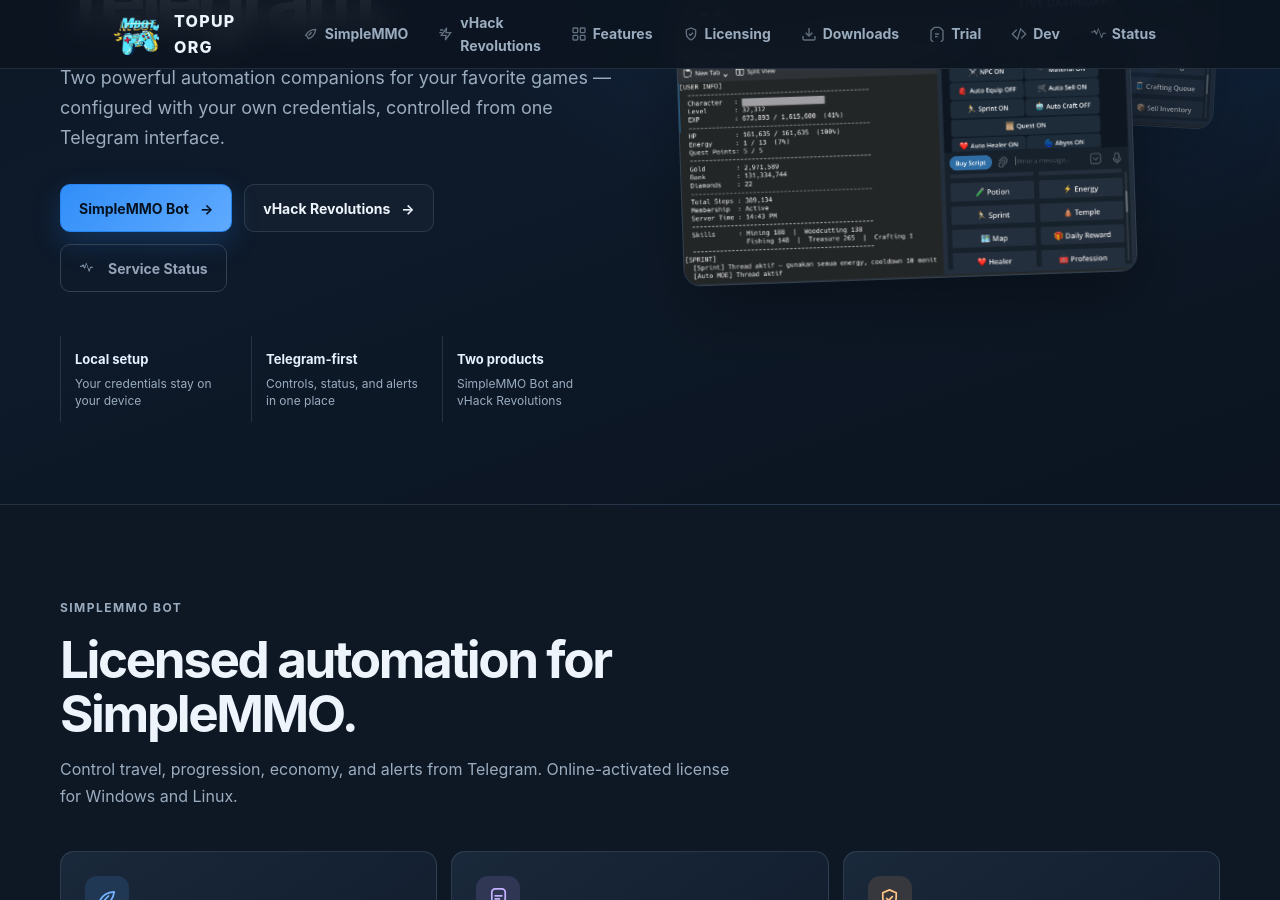
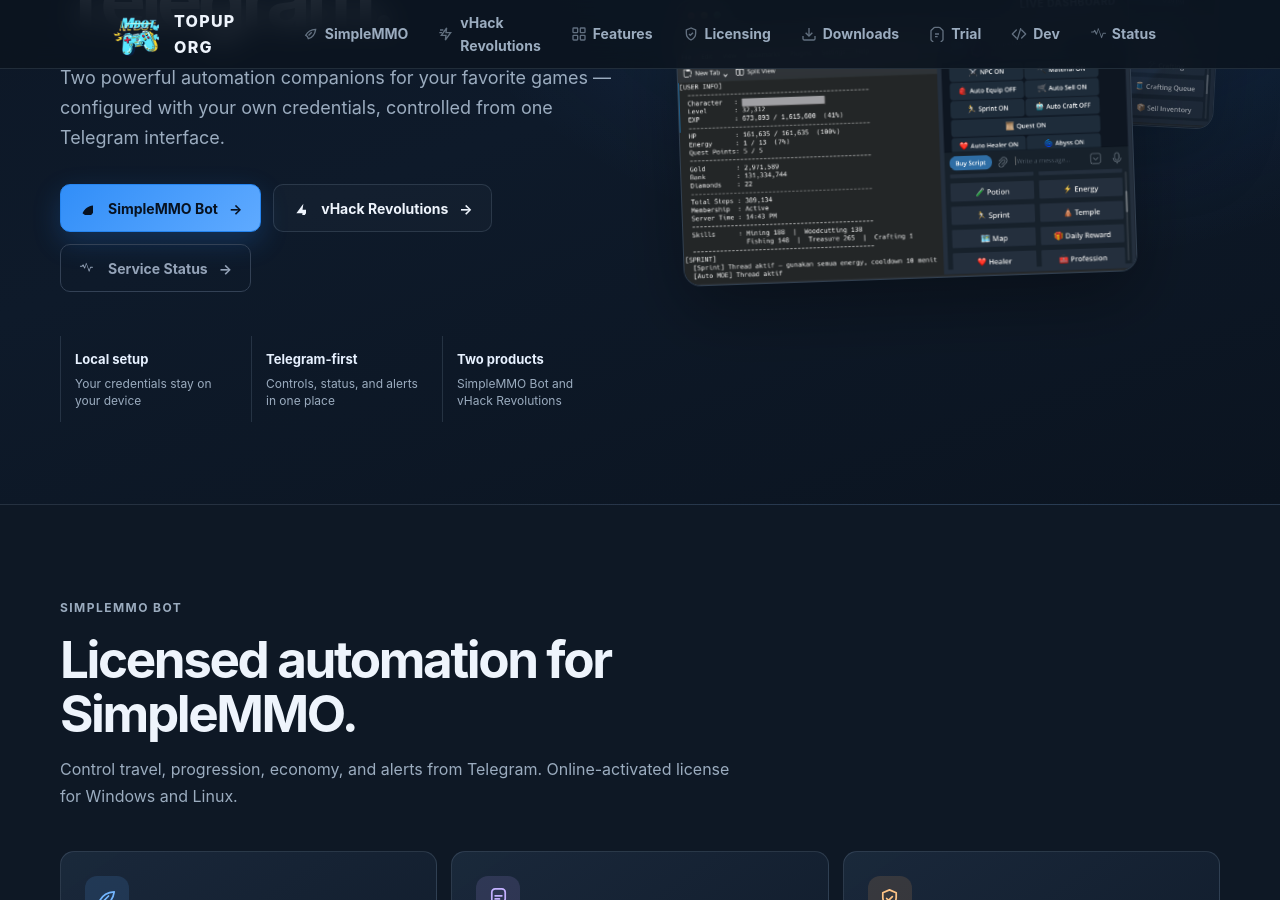
Before and after one commit to SMMURDA/simplemmo-bot, a Jekyll site: the page built from index.html, in a window 1280 px wide and 900 px high, scrolled down 455 px. Built offline with Jekyll 4.4.1, drawn with Linux system fonts in a browser that asks for light colours.

Commit message:
feat: status.topup.eu.org subdomain, add icons to all landing buttons

```diff
--- a/_layouts/default.html
+++ b/_layouts/default.html
@@ -44,7 +44,7 @@
         <a href="{{ '/smmo/downloads/' | relative_url }}"><svg viewBox="0 0 24 24" width="16" height="16" fill="none" stroke="currentColor" stroke-width="2" aria-hidden="true"><path d="M21 15v4a2 2 0 0 1-2 2H5a2 2 0 0 1-2-2v-4"/><path d="m7 10 5 5 5-5"/><path d="M12 15V3"/></svg>Downloads</a>
         <a href="{{ '/trial/' | relative_url }}"><svg viewBox="0 0 24 24" width="16" height="16" fill="none" stroke="currentColor" stroke-width="2" aria-hidden="true"><path d="M15.5 2H8.6c-.4 0-.8.2-1.1.5L3.5 6.5c-.3.3-.5.7-.5 1.1v12.8c0 .4.2.8.5 1.1l4 4c.3.3.7.5 1.1.5h6.8c.4 0 .8-.2 1.1-.5l4-4c.3-.3.5-.7.5-1.1V7.6c0-.4-.2-.8-.5-1.1l-4-4c-.3-.3-.7-.5-1.1-.5Z"/><path d="M9 12h6M9 16h4"/></svg>Trial</a>
         <a href="{{ '/dev/' | relative_url }}"><svg viewBox="0 0 24 24" width="16" height="16" fill="none" stroke="currentColor" stroke-width="2" stroke-linecap="round" stroke-linejoin="round" aria-hidden="true"><path d="m16 18 6-6-6-6"/><path d="m8 6-6 6 6 6"/><path d="m14.5 4-5 16"/></svg>Dev</a>
-        <a href="/status"><svg viewBox="0 0 16 16" width="16" height="16" fill="currentColor" aria-hidden="true"><path d="M8 2a.5.5 0 0 1 .47.326L11.61 10.2l1.06-3.175a.5.5 0 0 1 .465-.325h2.365a.5.5 0 0 1 0 1h-2.06l-1.38 4.15a.5.5 0 0 1-.945-.05L8.48 3.7l-1.55 4.65a.5.5 0 0 1-.93.05L4.53 5.65l-.53.71a.5.5 0 0 1-.4.2H1.5a.5.5 0 0 1 0-1h1.73l1.12-1.5a.5.5 0 0 1 .85.1L6.75 6.8z"/></svg>Status</a>
+        <a href="https://status.topup.eu.org"><svg viewBox="0 0 16 16" width="16" height="16" fill="currentColor" aria-hidden="true"><path d="M8 2a.5.5 0 0 1 .47.326L11.61 10.2l1.06-3.175a.5.5 0 0 1 .465-.325h2.365a.5.5 0 0 1 0 1h-2.06l-1.38 4.15a.5.5 0 0 1-.945-.05L8.48 3.7l-1.55 4.65a.5.5 0 0 1-.93.05L4.53 5.65l-.53.71a.5.5 0 0 1-.4.2H1.5a.5.5 0 0 1 0-1h1.73l1.12-1.5a.5.5 0 0 1 .85.1L6.75 6.8z"/></svg>Status</a>
       </nav>
       <nav id="member-nav" class="site-nav" data-nav="member" hidden aria-label="Member navigation">
         <a href="{{ '/' | relative_url }}"><svg viewBox="0 0 24 24" width="16" height="16" fill="none" stroke="currentColor" stroke-width="2" aria-hidden="true"><path d="m3 9 9-7 9 7v11a2 2 0 0 1-2 2H5a2 2 0 0 1-2-2Z"/><path d="M9 22V12h6v10"/></svg>Home</a>
@@ -55,7 +55,7 @@
         <a href="{{ '/accounts/topup/' | relative_url }}"><svg viewBox="0 0 24 24" width="16" height="16" fill="none" stroke="currentColor" stroke-width="2" aria-hidden="true"><path d="M21 12V7H5a2 2 0 0 1 0-4h14v4"/><path d="M3 5v14a2 2 0 0 0 2 2h16v-5"/><path d="M18 12a2 2 0 0 0 0 4h4v-4Z"/></svg>Top Up</a>
         <a id="member-admin-link" href="{{ '/admin/licenses/' | relative_url }}" hidden><svg viewBox="0 0 24 24" width="16" height="16" fill="none" stroke="currentColor" stroke-width="2" aria-hidden="true"><path d="M12.22 2h-.44a2 2 0 0 0-2 2v.18a2 2 0 0 1-1 1.73l-.43.25a2 2 0 0 1-2 0l-.15-.08a2 2 0 0 0-2.73.73l-.22.38a2 2 0 0 0 .73 2.73l.15.1a2 2 0 0 1 1 1.72v.51a2 2 0 0 1-1 1.74l-.15.09a2 2 0 0 0-.73 2.73l.22.38a2 2 0 0 0 2.73.73l.15-.08a2 2 0 0 1 2 0l.43.25a2 2 0 0 1 1 1.73V20a2 2 0 0 0 2 2h.44a2 2 0 0 0 2-2v-.18a2 2 0 0 1 1-1.73l.43-.25a2 2 0 0 1 2 0l.15.08a2 2 0 0 0 2.73-.73l.22-.39a2 2 0 0 0-.73-2.73l-.15-.08a2 2 0 0 1-1-1.74v-.5a2 2 0 0 1 1-1.74l.15-.09a2 2 0 0 0 .73-2.73l-.22-.38a2 2 0 0 0-2.73-.73l-.15.08a2 2 0 0 1-2 0l-.43-.25a2 2 0 0 1-1-1.73V4a2 2 0 0 0-2-2Z"/><circle cx="12" cy="12" r="3"/></svg>Admin</a>
         <button id="header-logout" type="button" style="background:none;border:0;cursor:pointer;color:inherit;font:inherit"><svg viewBox="0 0 24 24" width="16" height="16" fill="none" stroke="currentColor" stroke-width="2" aria-hidden="true"><path d="M9 21H5a2 2 0 0 1-2-2V5a2 2 0 0 1 2-2h4"/><path d="m16 17 5-5-5-5"/><path d="M21 12H9"/></svg>Sign Out</button>
-        <a href="/status"><svg viewBox="0 0 16 16" width="16" height="16" fill="currentColor" aria-hidden="true"><path d="M8 2a.5.5 0 0 1 .47.326L11.61 10.2l1.06-3.175a.5.5 0 0 1 .465-.325h2.365a.5.5 0 0 1 0 1h-2.06l-1.38 4.15a.5.5 0 0 1-.945-.05L8.48 3.7l-1.55 4.65a.5.5 0 0 1-.93.05L4.53 5.65l-.53.71a.5.5 0 0 1-.4.2H1.5a.5.5 0 0 1 0-1h1.73l1.12-1.5a.5.5 0 0 1 .85.1L6.75 6.8z"/></svg>Status</a>
+        <a href="https://status.topup.eu.org"><svg viewBox="0 0 16 16" width="16" height="16" fill="currentColor" aria-hidden="true"><path d="M8 2a.5.5 0 0 1 .47.326L11.61 10.2l1.06-3.175a.5.5 0 0 1 .465-.325h2.365a.5.5 0 0 1 0 1h-2.06l-1.38 4.15a.5.5 0 0 1-.945-.05L8.48 3.7l-1.55 4.65a.5.5 0 0 1-.93.05L4.53 5.65l-.53.71a.5.5 0 0 1-.4.2H1.5a.5.5 0 0 1 0-1h1.73l1.12-1.5a.5.5 0 0 1 .85.1L6.75 6.8z"/></svg>Status</a>
       </nav>
       <style>.site-nav a{display:inline-flex;align-items:center;gap:6px}.site-nav a svg{flex-shrink:0;opacity:.6;transition:opacity .2s}.site-nav a:hover svg,.site-nav a:focus svg{opacity:1}@keyframes mtGlow{0%,100%{box-shadow:0 0 0 rgba(59,130,246,.3)}50%{box-shadow:0 0 30px rgba(59,130,246,.5)}}@keyframes mtFloat{0%,100%{transform:translateY(0)}50%{transform:translateY(-6px)}}</style>
     </div>
@@ -116,7 +116,7 @@
           Contact Support
         </a>
         <button onclick="location.reload()" style="padding:12px 24px;border-radius:8px;background:transparent;color:#94a3b8;border:1px solid #334155;cursor:pointer;font-weight:600;font-size:14px;display:inline-flex;align-items:center;gap:8px"><svg viewBox="0 0 16 16" fill="currentColor" width="14" height="14"><path fill-rule="evenodd" d="M8 3a5 5 0 1 0 4.546 2.914.5.5 0 0 1 .908-.417A6 6 0 1 1 8 2z"/><path d="M8 4.466V.534a.25.25 0 0 1 .41-.192l2.36 1.966c.12.1.12.284 0 .384L8.41 4.658A.25.25 0 0 1 8 4.466"/></svg>Refresh</button>
-<a href="/status" style="display:inline-flex;align-items:center;gap:8px;padding:12px 24px;border-radius:8px;background:transparent;color:#94a3b8;border:1px solid #334155;text-decoration:none;font-weight:600;font-size:14px"><svg viewBox="0 0 16 16" fill="currentColor" width="14" height="14"><path d="M8 15A7 7 0 1 1 8 1a7 7 0 0 1 0 14m0 1A8 8 0 1 0 8 0a8 8 0 0 0 0 16"/><path d="m8.93 6.588-2.29.287-.082.38.45.083c.294.07.352.176.288.469l-.738 3.468c-.194.897.105 1.319.808 1.319.545 0 1.178-.252 1.465-.598l.088-.416c-.2.176-.492.246-.686.246-.275 0-.375-.193-.304-.533zM9 4.5a1 1 0 1 1-2 0 1 1 0 0 1 2 0"/></svg>Status</a>
+<a href="https://status.topup.eu.org" style="display:inline-flex;align-items:center;gap:8px;padding:12px 24px;border-radius:8px;background:transparent;color:#94a3b8;border:1px solid #334155;text-decoration:none;font-weight:600;font-size:14px"><svg viewBox="0 0 16 16" fill="currentColor" width="14" height="14"><path d="M8 15A7 7 0 1 1 8 1a7 7 0 0 1 0 14m0 1A8 8 0 1 0 8 0a8 8 0 0 0 0 16"/><path d="m8.93 6.588-2.29.287-.082.38.45.083c.294.07.352.176.288.469l-.738 3.468c-.194.897.105 1.319.808 1.319.545 0 1.178-.252 1.465-.598l.088-.416c-.2.176-.492.246-.686.246-.275 0-.375-.193-.304-.533zM9 4.5a1 1 0 1 1-2 0 1 1 0 0 1 2 0"/></svg>Status</a>
       </div>
     </div>
   </div>
--- a/index.html
+++ b/index.html
@@ -12,10 +12,10 @@
         <h1>Automate smarter. <em>Control everything</em> from Telegram.</h1>
         <p class="lv-lede">Two powerful automation companions for your favorite games — configured with your own credentials, controlled from one Telegram interface.</p>
         <div class="lv-actions">
-          <a class="lv-button lv-button--primary" href="/smmo/getting-started/">SimpleMMO Bot <span aria-hidden="true">→</span></a>
-          <a class="lv-button" href="/vhack/getting-started/">vHack Revolutions <span aria-hidden="true">→</span></a>
+          <a class="lv-button lv-button--primary" href="/smmo/getting-started/"><svg viewBox="0 0 16 16" width="14" height="14" fill="currentColor" style="margin-right:4px"><path d="M4 14c3.4-6.4 7.8-8.7 15-9-1.1 7.3-4.2 12.2-11 14l-1.5-3.2L4 14Z"/><path d="m8.3 14.2 4.8-4.8"/></svg>SimpleMMO Bot <span aria-hidden="true">→</span></a>
+          <a class="lv-button" href="/vhack/getting-started/"><svg viewBox="0 0 16 16" width="14" height="14" fill="currentColor" style="margin-right:4px"><path d="M13 3 5 14h7l-1 7 8-11h-7l1-7Z"/><path d="M3 6h5M2 10h4"/></svg>vHack Revolutions <span aria-hidden="true">→</span></a>
         </div>
-        <div style="margin-top:12px"><a class="lv-button" href="/status" style="background:transparent;border:1px solid #334155;color:#94a3b8"><svg viewBox="0 0 16 16" width="14" height="14" fill="currentColor" style="margin-right:4px"><path d="M8 2a.5.5 0 0 1 .47.326L11.61 10.2l1.06-3.175a.5.5 0 0 1 .465-.325h2.365a.5.5 0 0 1 0 1h-2.06l-1.38 4.15a.5.5 0 0 1-.945-.05L8.48 3.7l-1.55 4.65a.5.5 0 0 1-.93.05L4.53 5.65l-.53.71a.5.5 0 0 1-.4.2H1.5a.5.5 0 0 1 0-1h1.73l1.12-1.5a.5.5 0 0 1 .85.1L6.75 6.8z"/></svg>Service Status</a></div>
+        <div style="margin-top:12px"><a class="lv-button" href="https://status.topup.eu.org" style="background:transparent;border:1px solid #334155;color:#94a3b8"><svg viewBox="0 0 16 16" width="14" height="14" fill="currentColor" style="margin-right:4px"><path d="M8 2a.5.5 0 0 1 .47.326L11.61 10.2l1.06-3.175a.5.5 0 0 1 .465-.325h2.365a.5.5 0 0 1 0 1h-2.06l-1.38 4.15a.5.5 0 0 1-.945-.05L8.48 3.7l-1.55 4.65a.5.5 0 0 1-.93.05L4.53 5.65l-.53.71a.5.5 0 0 1-.4.2H1.5a.5.5 0 0 1 0-1h1.73l1.12-1.5a.5.5 0 0 1 .85.1L6.75 6.8z"/></svg>Service Status <span aria-hidden="true">→</span></a></div>
         <dl class="lv-proof" aria-label="Product highlights">
           <div><dt>Local setup</dt><dd>Your credentials stay on your device</dd></div>
           <div><dt>Telegram-first</dt><dd>Controls, status, and alerts in one place</dd></div>
```
